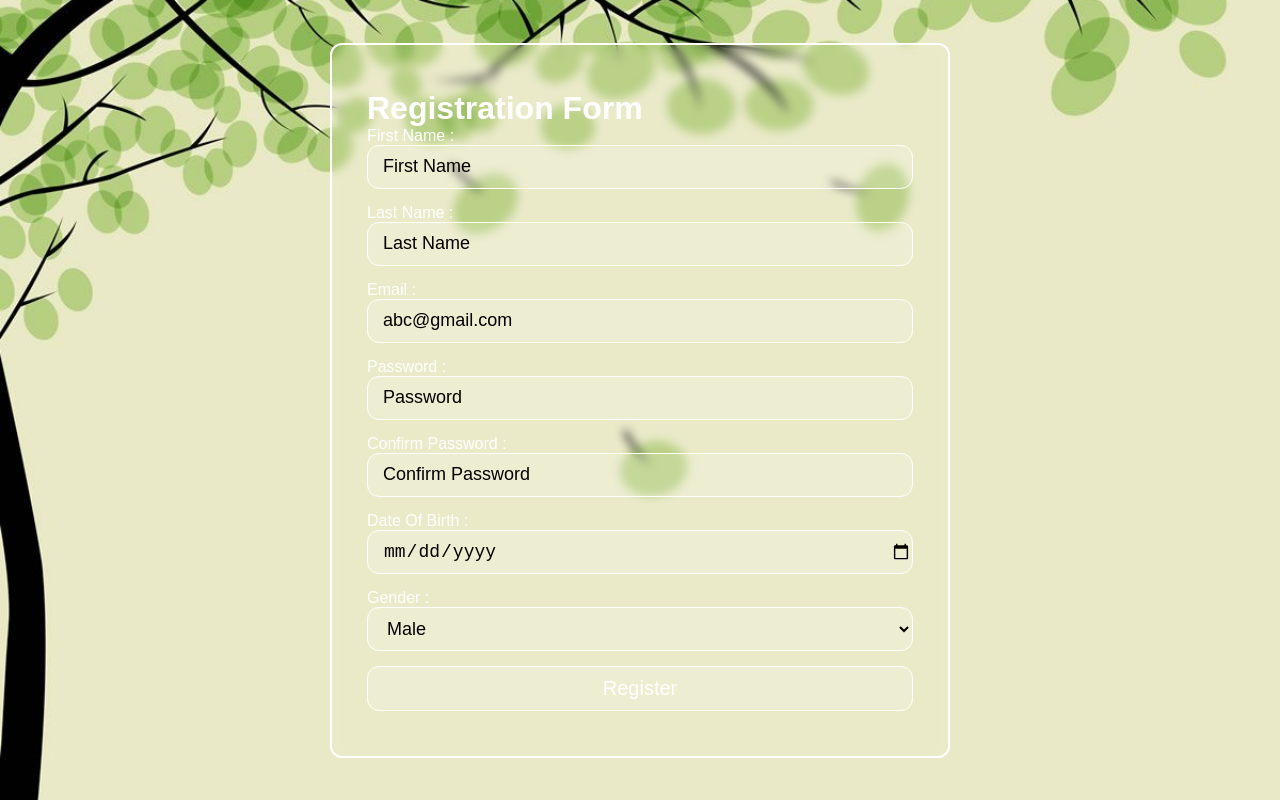
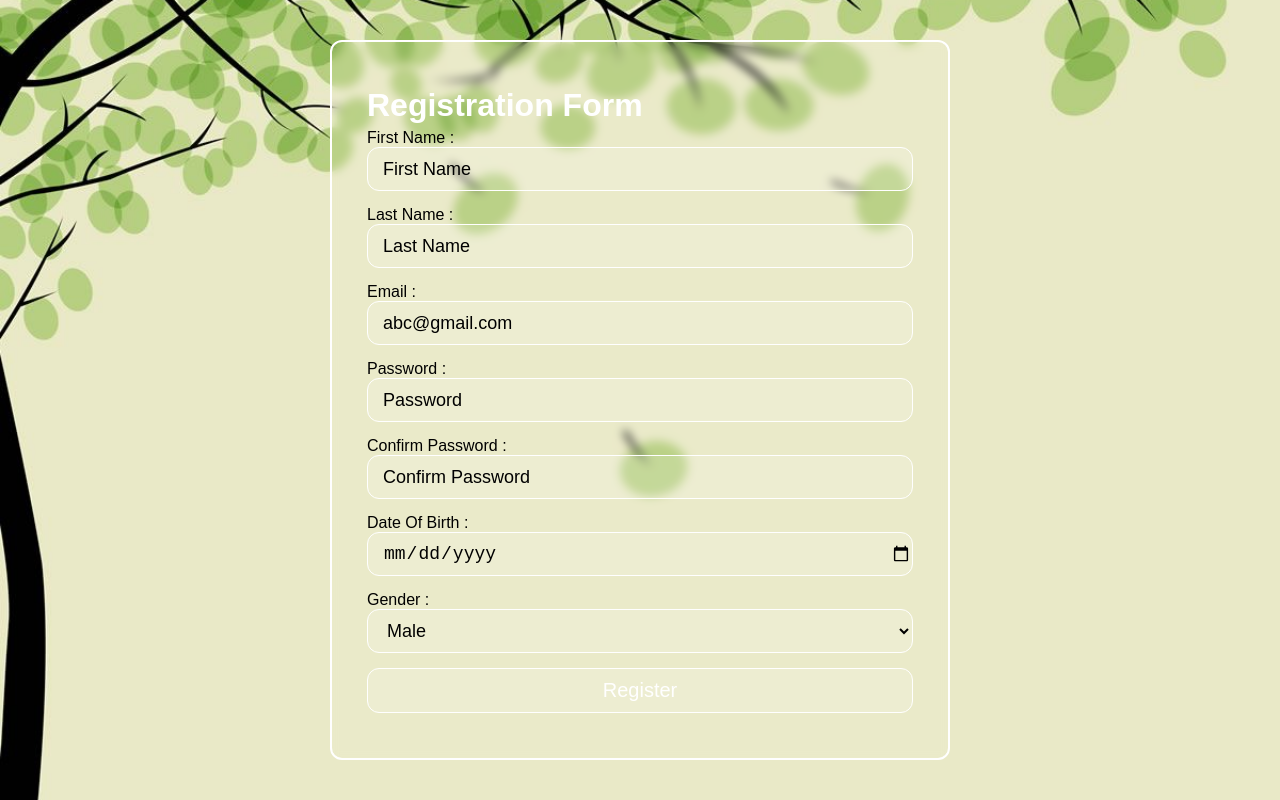
Before and after one commit to s2kOp/regForm, a plain HTML site: page index.html in a window 1280 px wide. Drawn offline with Linux system fonts and the light colour scheme.

Commit message:
Update index.html

```diff
--- a/index.html
+++ b/index.html
@@ -22,6 +22,9 @@
         background-size: cover;
         padding: 20px;
     }
+    h1{
+        margin-bottom: 5px;
+    }
 
     .wrapper {
         width: 100%;
@@ -36,7 +39,7 @@
         color: white;
     }
     label{
-        color: white;
+        color: black;
     }
     input,
     select {
```
